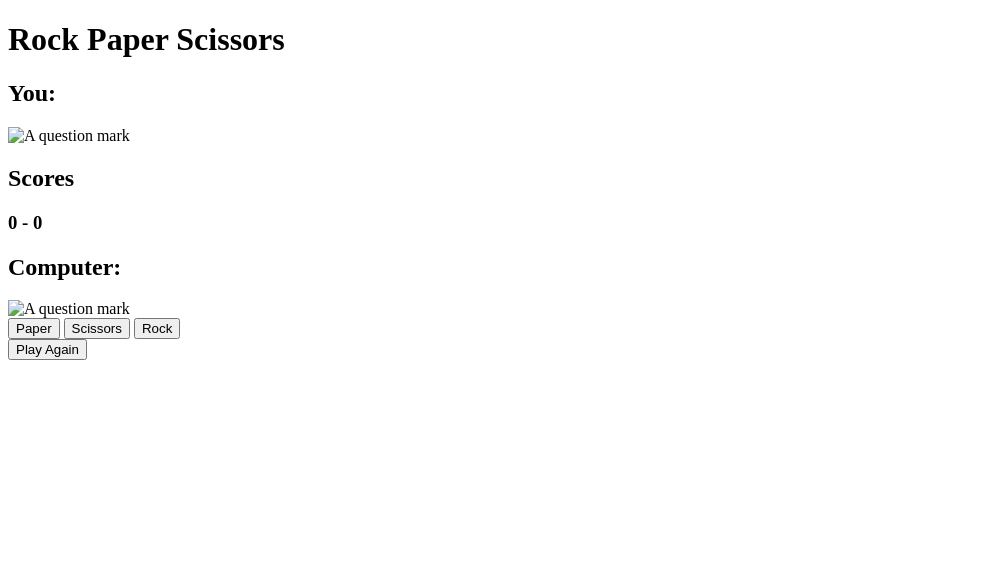
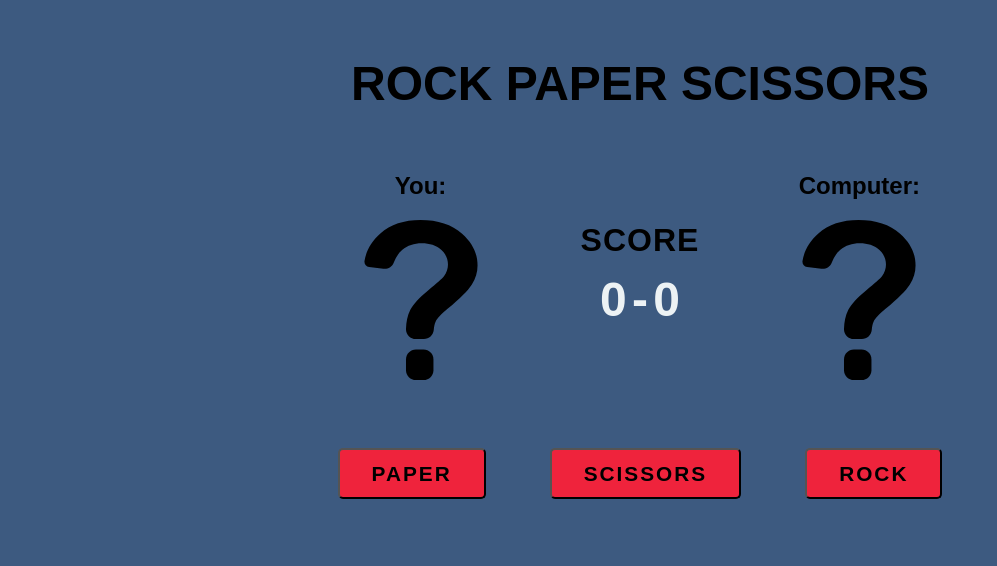
Before and after one commit to brandonmicah/Rock--Paper--Scissors-Game, a plain HTML site: page index.html in a window 1280 px wide. Shown: the whole page, without its empty margins (0-997 px from the left). Drawn offline with Linux system fonts and the light colour scheme.

Commit message:
basic styling

```diff
--- a/index.html
+++ b/index.html
@@ -12,29 +12,29 @@
       <h1>Rock Paper Scissors</h1>
     </header>
     <main>
-      <div class="container">
+      <section class="game">
         <div>
-          <h2 class="player">You:</h2>
-          <img src="" alt="A question mark" />
+          <h2 class="player player-title">You:</h2>
+          <img src="images/question-mark.svg" alt="A question mark" />
         </div>
         <div class="scores">
-          <h2 class="scores-diplay">Scores</h2>
+          <h2 class="scores-display">SCORE</h2>
           <h3>
-            <span class="player-score">0</span>
-            <span class="score-seperator">-</span>
-            <span class="computer-score">0</span>
+            <span class="numeral-score player-score">0</span>
+            <span class="numeral-score score-seperator">-</span>
+            <span class="numeral-score computer-score">0</span>
           </h3>
         </div>
         <div>
-          <h2 class="computer">Computer:</h2>
-          <img src="" alt="A question mark" />
+          <h2 class="player-title computer">Computer:</h2>
+          <img src="images/question-mark.svg" alt="A question mark" />
         </div>
-      </div>
-      <div class="buttons">
+      </section>
+      <section class="buttons">
         <button class="btn paper-btn">Paper</button>
         <button class="btn scissors-btn">Scissors</button>
-        <button class="btn rock-btn">Rock</button>
-      </div>
+        <button class="btn">Rock</button>
+      </section>
       <button class="btn hidden" id="play-again-btn">Play Again</button>
     </main>
     <script src="script.js"></script>
--- a/style.css
+++ b/style.css
@@ -0,0 +1,164 @@
+:root {
+  /*Colors */
+  --blue: #3d5a80;
+  --red: #ef233c;
+  --bluish-grey: #8d99ae;
+  --light: #edf2f4;
+
+  /* fonts */
+  --ff-main: Arial, Helvetica;
+}
+
+/* Box sizing rules */
+*,
+*::before,
+*::after {
+  box-sizing: border-box;
+}
+
+/* Remove default margin */
+body,
+h1,
+h2,
+h3,
+h4,
+p,
+figure,
+blockquote,
+dl,
+dd {
+  margin: 0;
+}
+
+/* Remove list styles on ul, ol elements with a list role, which suggests default styling will be removed */
+ul[role="list"],
+ol[role="list"] {
+  list-style: none;
+}
+
+/* Set core root defaults */
+html:focus-within {
+  scroll-behavior: smooth;
+}
+
+/* Set core body defaults */
+body {
+  min-height: 100vh;
+  text-rendering: optimizeSpeed;
+  line-height: 1.5;
+}
+
+/* A elements that don't have a class get default styles */
+a:not([class]) {
+  text-decoration-skip-ink: auto;
+}
+
+/* Make images easier to work with */
+img,
+picture {
+  max-width: 100%;
+  display: block;
+}
+
+/* Inherit fonts for inputs and buttons */
+input,
+button,
+textarea,
+select {
+  font: inherit;
+}
+
+/* Remove all animations, transitions and smooth scroll for people that prefer not to see them */
+@media (prefers-reduced-motion: reduce) {
+  html:focus-within {
+    scroll-behavior: auto;
+  }
+
+  *,
+  *::before,
+  *::after {
+    animation-duration: 0.01ms !important;
+    animation-iteration-count: 1 !important;
+    transition-duration: 0.01ms !important;
+    scroll-behavior: auto !important;
+  }
+}
+
+/* My code */
+
+body {
+  background: var(--blue);
+  font-family: var(--ff-main);
+}
+
+/* div {
+  border: 2px solid red;
+} */
+
+h1 {
+  text-align: center;
+  font-family: Arial, Helvetica, sans-serif;
+  text-transform: uppercase;
+  margin: 3rem 0;
+  font-size: 3rem;
+}
+
+.game {
+  display: flex;
+  justify-content: center;
+}
+
+.player,
+.computer {
+  text-align: center;
+}
+
+.buttons {
+  display: flex;
+  justify-content: center;
+}
+
+.btn {
+  margin: 4rem 2rem;
+  background-color: var(--red);
+  padding: 0.5rem 2rem;
+  text-transform: uppercase;
+  letter-spacing: 2px;
+  font-weight: 700;
+  font-size: 1.3rem;
+  border-radius: 5px;
+  box-shadow: none;
+}
+
+.btn:hover {
+  cursor: pointer;
+  border: 4px solid black;
+}
+
+.hidden {
+  display: none;
+}
+
+img {
+  height: 10rem;
+}
+
+.scores {
+  text-align: center;
+  padding: 3rem 5rem;
+}
+
+.scores-display {
+  font-size: 2rem;
+  letter-spacing: 1px;
+  font-weight: 700;
+}
+
+.player-title {
+  padding-bottom: 1rem;
+}
+
+.numeral-score {
+  font-size: 3rem;
+  color: var(--light);
+}
```
Also changed, not shown: images/question-mark.svg (added).
